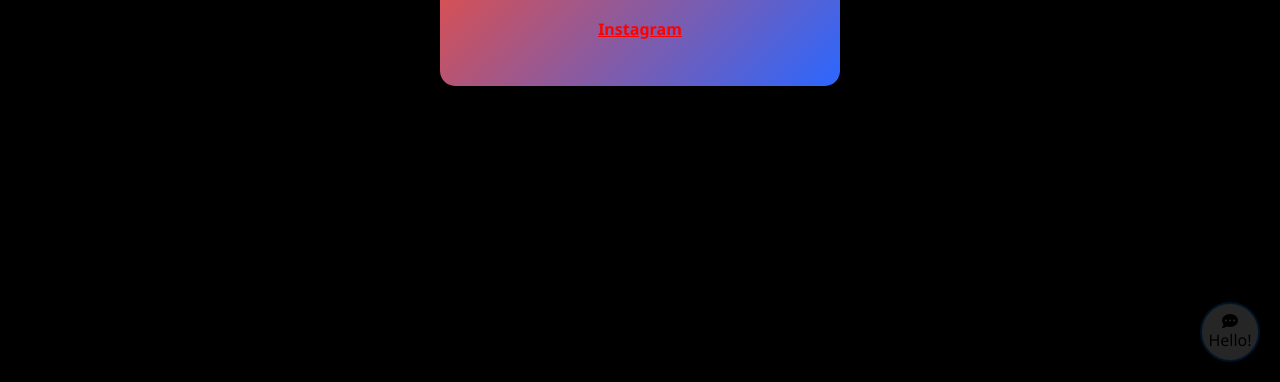
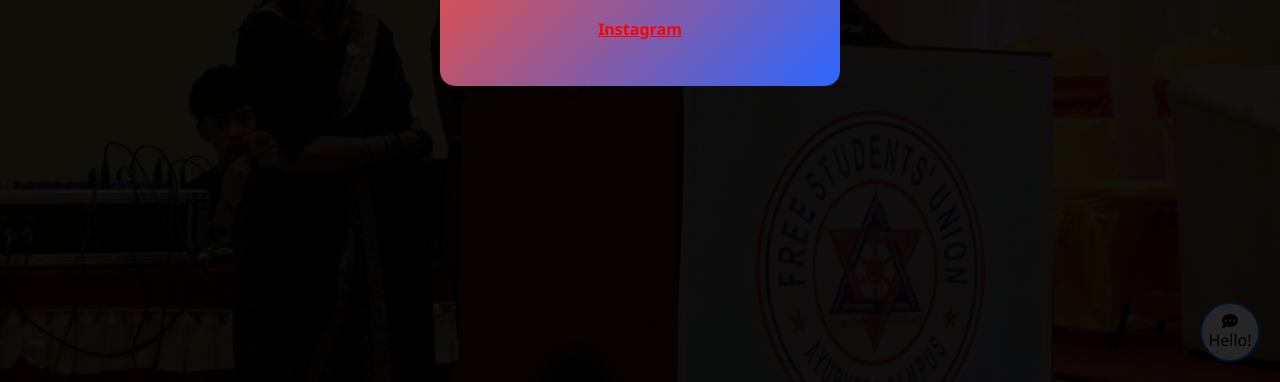
Before and after one commit to drpremrajjoshi-dotcom/project, a plain HTML site: page index.html in a window 1280 px wide. Shown: the part 418-800 px from the top of the page. Drawn offline with Linux system fonts and the light colour scheme.

Commit message:
Update index.html

```diff
--- a/index.html
+++ b/index.html
@@ -32,7 +32,7 @@
             justify-content: center;
             align-items: center;
             position: relative;
-            padding: 80px 20px; /* Space for fixed header */
+            padding: 80px 20px;
         }
 
         /* --- NOTICE POPUP --- */
@@ -66,7 +66,6 @@
         .nav a { margin: 0 8px; text-decoration: none; color: #333; font-weight: 500; font-size: 14px; transition: 0.3s; }
         .nav a:hover { color: #007bff; }
 
-        /* Social Icons in Header */
         .header-socials { display: flex; gap: 12px; margin-left: 15px; border-left: 1px solid #ddd; padding-left: 15px; }
         .header-socials a { font-size: 18px; transition: transform 0.2s; }
         .header-socials a:hover { transform: scale(1.2); }
@@ -86,15 +85,23 @@
             align-items: center; cursor: pointer; z-index: 999;
         }
 
-        /* --- SECTIONS --- */
-        #home { background: #000; color: white; text-align: center; }
+        /* --- SECTION 1: HOME (Welcome with fsu.jpg) --- */
+        #home {
+            background: linear-gradient(rgba(0, 0, 0, 0.5), rgba(0, 0, 0, 0.5)),
+                        url('images/fsu.jpg') no-repeat center center;
+            background-size: cover;
+            color: white;
+            text-align: center;
+        }
+        #home h1 { font-size: 3rem; margin: 0; text-shadow: 2px 2px 8px rgba(0,0,0,0.7); }
+        #home p { font-size: 1.2rem; text-shadow: 1px 1px 5px rgba(0,0,0,0.7); }
 
+        /* --- OTHER SECTIONS --- */
         #about { background: #ffffff; flex-direction: row; flex-wrap: wrap; gap: 40px; }
         .about-content { flex: 1; min-width: 300px; text-align: left; }
         .about-photo-circle { width: 280px; height: 280px; border-radius: 50%; border: 6px solid #007bff; overflow: hidden; }
         .about-photo-circle img { width: 100%; height: 100%; object-fit: cover; }
 
-        /* Grid Responsiveness */
         .empty-grid {
             display: grid;
             grid-template-columns: repeat(auto-fit, minmax(200px, 1fr));
@@ -106,7 +113,6 @@
             display: flex; align-items: center; justify-content: center;
         }
 
-        /* Feeds Responsiveness */
         .feeds-container {
             display: grid;
             grid-template-columns: repeat(auto-fit, minmax(300px, 1fr));
@@ -122,6 +128,7 @@
             .datetime-container { text-align: center; width: 100%; margin: 5px 0; }
             #about { flex-direction: column-reverse; text-align: center; }
             .about-content { text-align: center; }
+            #home h1 { font-size: 2.2rem; }
         }
 
         #contactPanel {
@@ -253,11 +260,9 @@
             const timeString = new Intl.DateTimeFormat('en-US', options).format(now);
             document.getElementById('nepali-time').textContent = timeString;
 
-            // Check if it's exactly midnight to flip the date
-            // Note: Since this is a manual Nepali date string, we increment it manually for the demo
+            // Changes date at 12:00:00 AM
             if (timeString === "12:00:00 AM") {
                 currentDay++;
-                // Simple logic for month end (Assuming 30 days for demo)
                 if (currentDay > 30) { currentDay = 1; currentMonth++; }
                 if (currentMonth > 12) { currentMonth = 1; currentYear++; }
 
```
